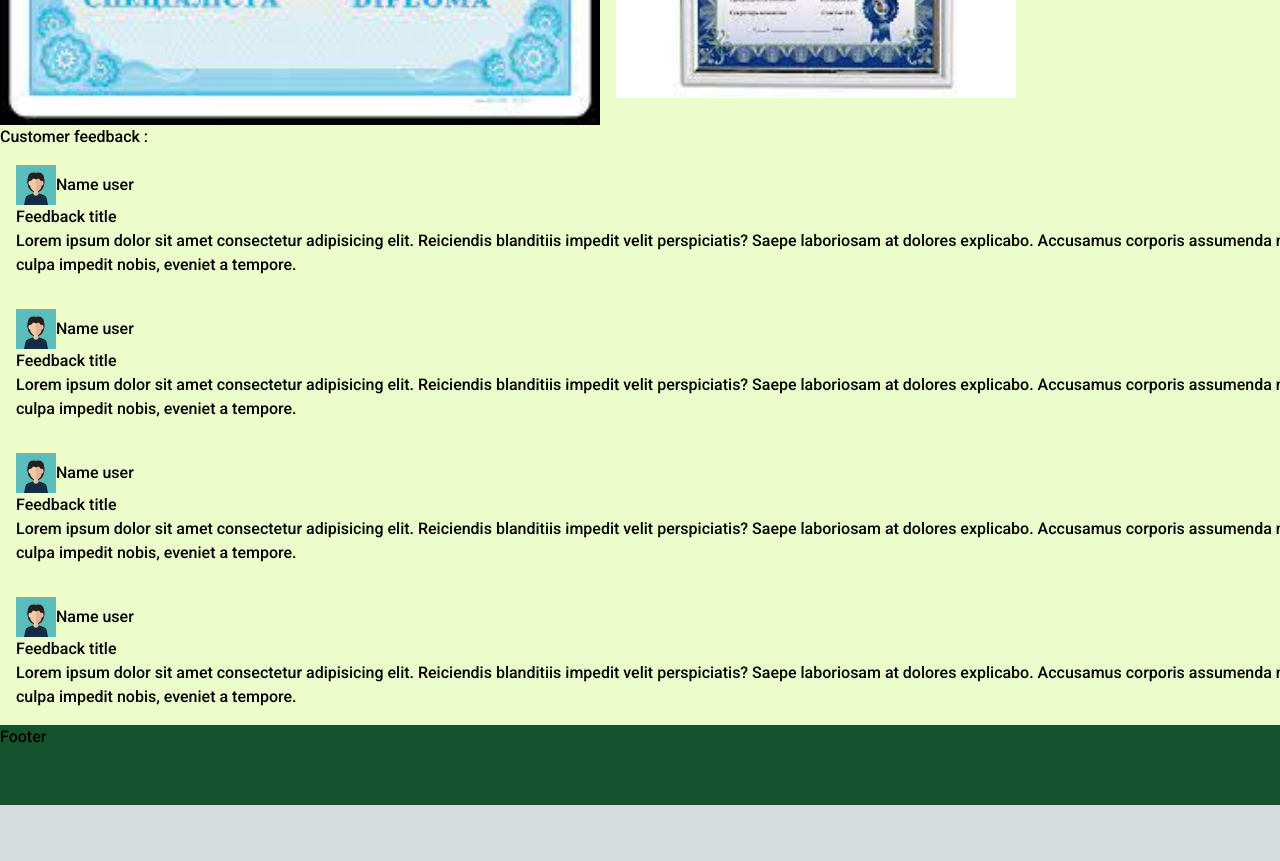
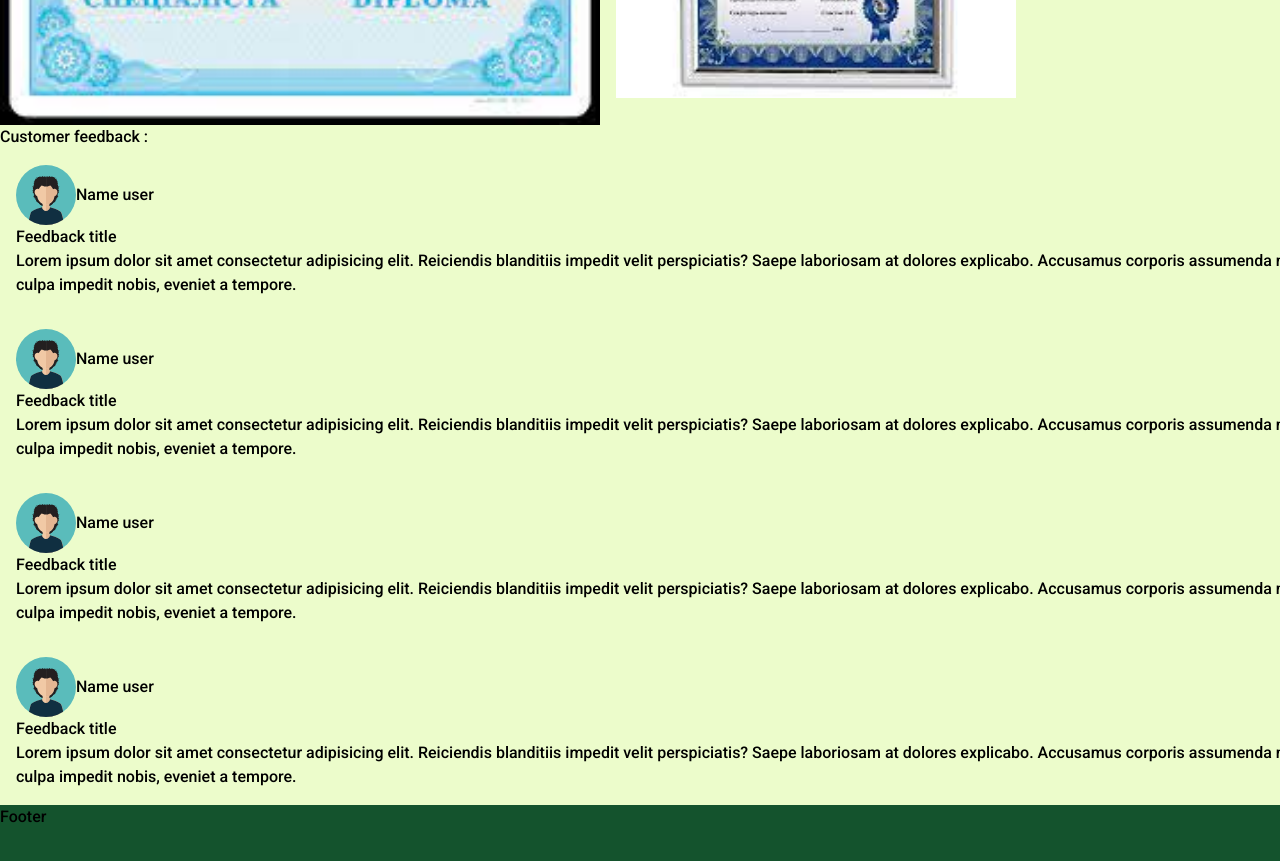
Before and after one commit to VirLg/next-js-olya-fizterra, a Next.js app: page / in a window 1280 px wide. Shown: the part 2180-3041 px from the top of the page. Before the commit the page ends 2985 px from the top, so only its background shows below. Built offline with nearby package versions, Linux system fonts and the light colour scheme.

Commit message:
add border radius avatar

```diff
--- a/src/app/components/feedback/Feedback.jsx
+++ b/src/app/components/feedback/Feedback.jsx
@@ -5,9 +5,14 @@ import { data } from './feedbackContent';
 const Feedback = () => {
   return data.map((el, idx) => {
     return (
-      <div className="container w-[800px] bg-lime-100 p-4" key={idx}>
+      <div className="container w-[800px]  p-4" key={idx}>
         <div className="flex items-center">
-          <img src={Avatar.src} alt="avatar" width={'40px'} />
+          <img
+            src={Avatar.src}
+            alt="avatar"
+            width={'60px'}
+            className="rounded-full"
+          />
 
           <p>Name user</p>
         </div>
--- a/src/app/page.tsx
+++ b/src/app/page.tsx
@@ -17,7 +17,7 @@ export default function Home() {
       <div>
         <Sertification />
       </div>
-      <div className="bg-lime-100">
+      <div className="container bg-lime-100">
         <h1>Customer feedback : </h1>
         <Feedback />
       </div>
```
